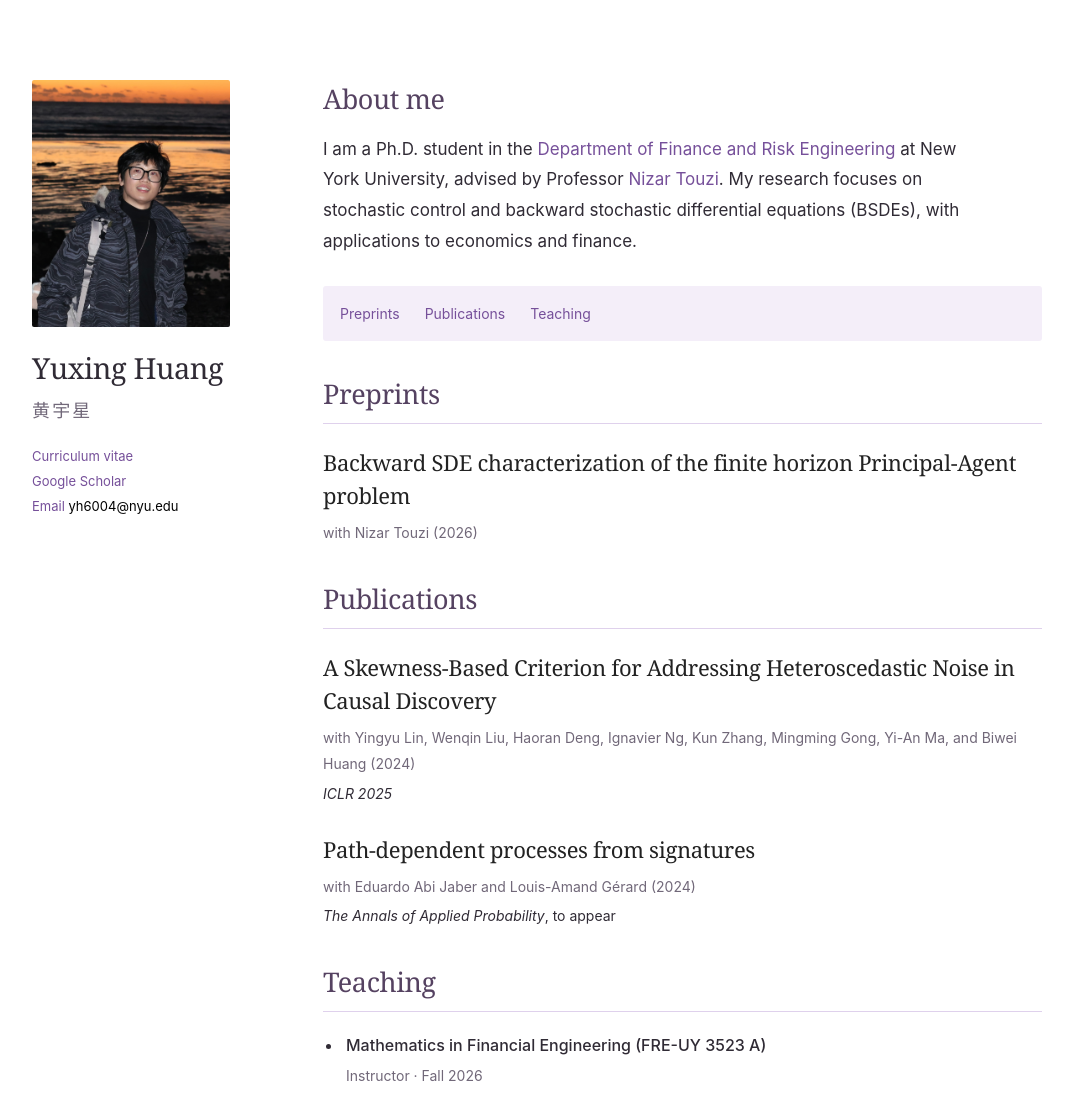
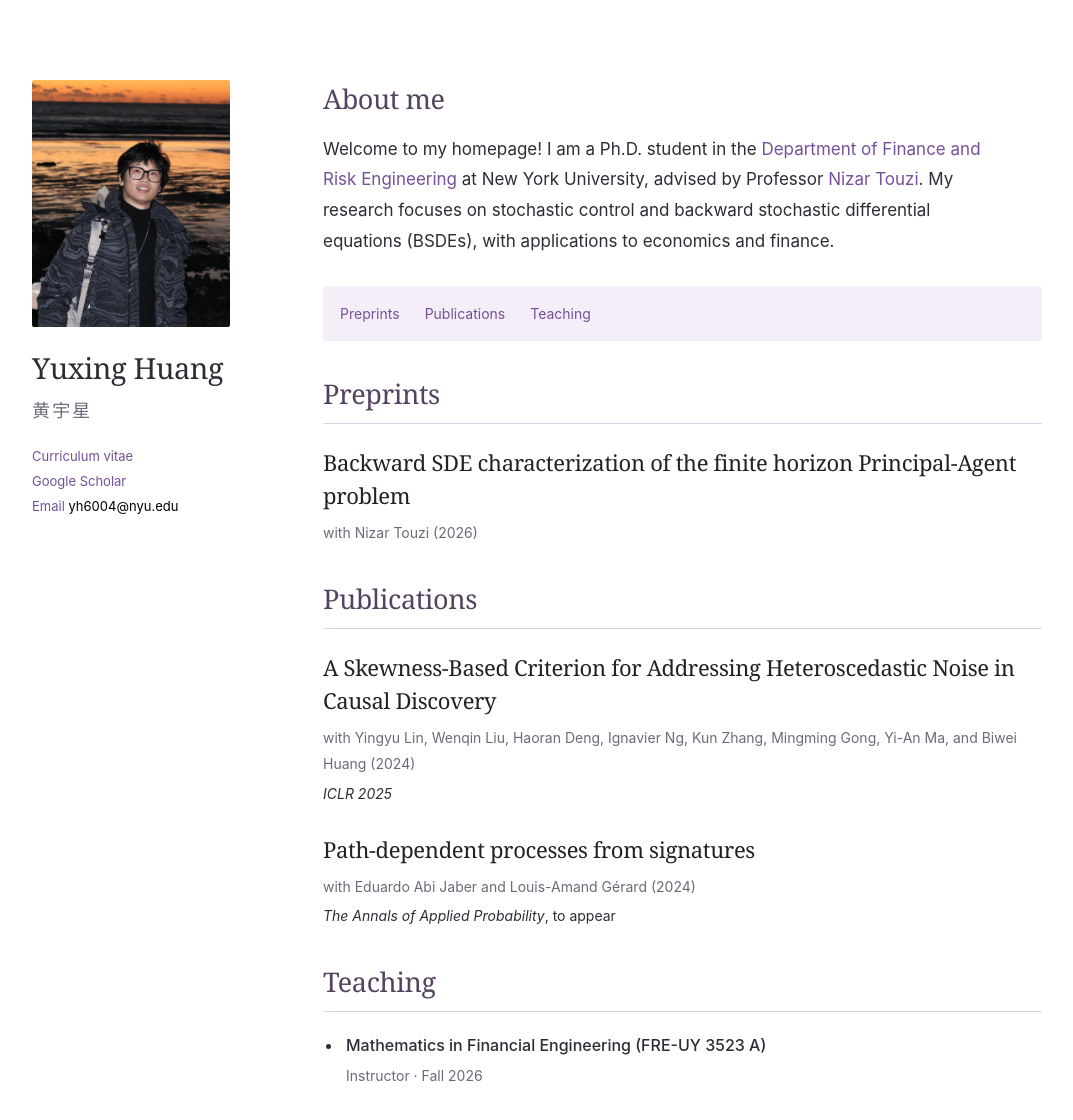
Before and after one commit to YuxingMath/yuxingmath.github.io, a Jekyll site: the page built from _pages/about.md, in a window 1280 px wide and 1177 px high. Shown: the top 1120 px of the window, without its empty margins (103-1176 px from the left). Built offline with Jekyll 4.4.1, drawn with Linux system fonts in a browser that asks for light colours.

Commit message:
Add welcome sentence to homepage introduction

```diff
--- a/_pages/about.md
+++ b/_pages/about.md
@@ -8,4 +8,4 @@ redirect_from:
   - /about.html
 ---
 
-I am a Ph.D. student in the [Department of Finance and Risk Engineering](https://engineering.nyu.edu/academics/departments/finance-and-risk-engineering) at New York University, advised by Professor [Nizar Touzi](https://engineering.nyu.edu/faculty/nizar-touzi). My research focuses on stochastic control and backward stochastic differential equations (BSDEs), with applications to economics and finance.
+Welcome to my homepage! I am a Ph.D. student in the [Department of Finance and Risk Engineering](https://engineering.nyu.edu/academics/departments/finance-and-risk-engineering) at New York University, advised by Professor [Nizar Touzi](https://engineering.nyu.edu/faculty/nizar-touzi). My research focuses on stochastic control and backward stochastic differential equations (BSDEs), with applications to economics and finance.
```
